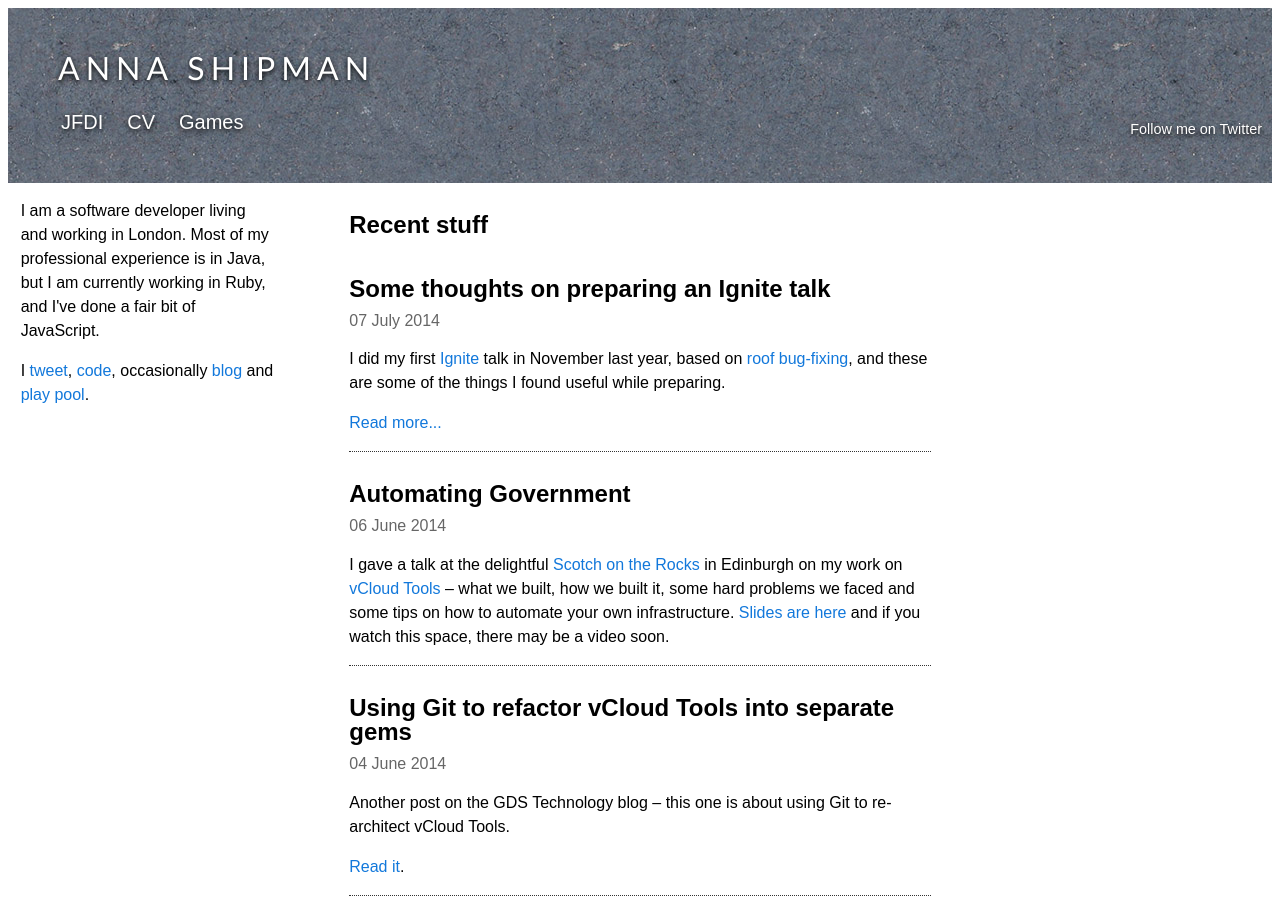
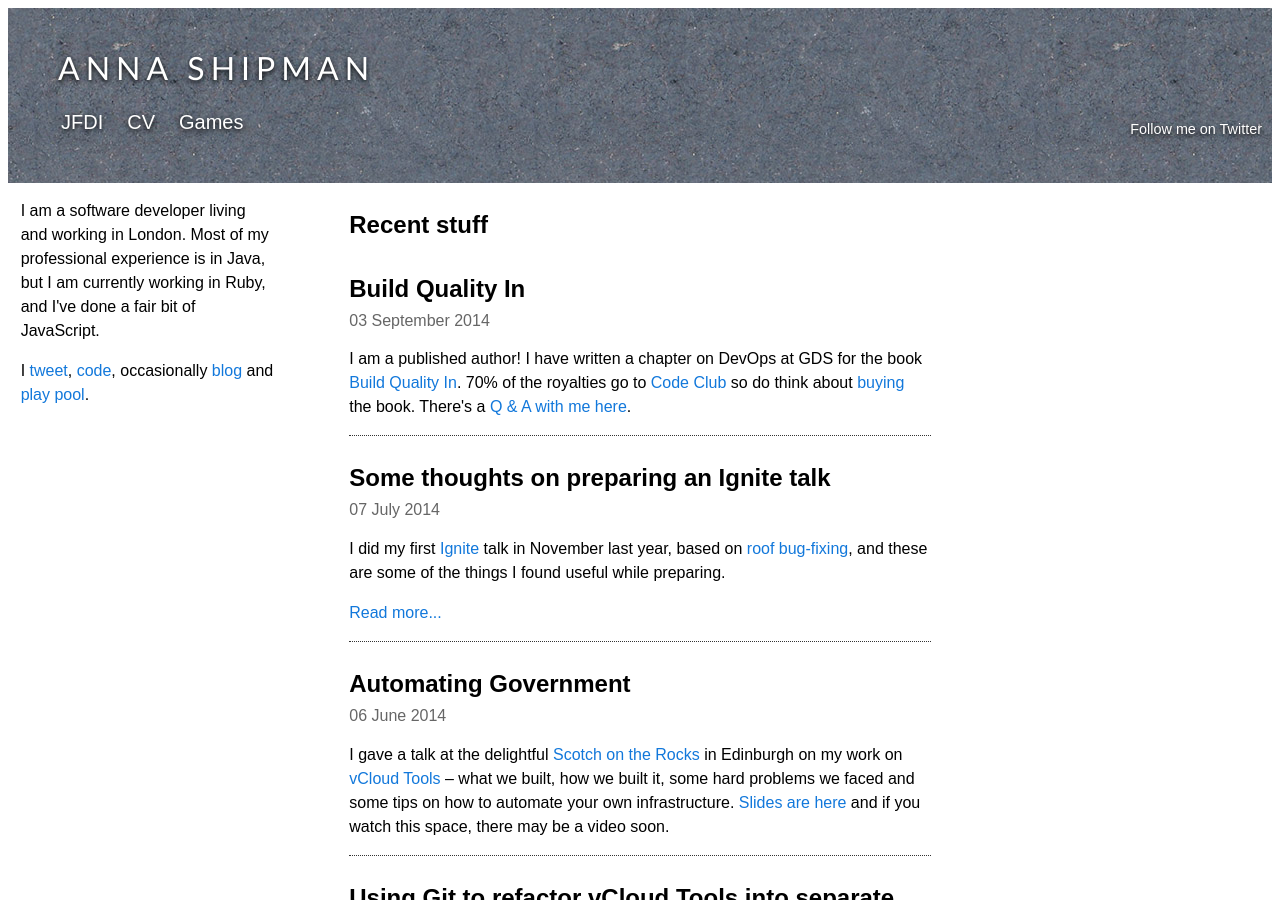
Before and after one commit to annashipman/annashipman.github.io, a Jekyll site: the page index.html, which Jekyll copies as it is, in a window 1280 px wide and 900 px high. Built offline with Jekyll 4.4.1, drawn with Linux system fonts in a browser that asks for light colours; Markdown is read by kramdown in place of the engine named in the settings.

Commit message:
Add link to book

```diff
--- a/index.html
+++ b/index.html
@@ -28,10 +28,16 @@
                 <!-- Column 1 start -->
 <div><h1>Recent stuff</h1></div>
 <div class="blog-post">
+<h1><a href="http://blog.buildqualityin.com/" target="_blank">
+Build Quality In</a></h1>
+<date>03 September 2014</date>
+<p>I am a published author! I have written a chapter on DevOps at GDS for the book <a href="http://blog.buildqualityin.com/" target="_blank">Build Quality In</a>. 70% of the royalties go to <a href="https://www.codeclub.org.uk/" target="_blank">Code Club</a> so do think about <a href="https://leanpub.com/buildqualityin">buying</a> the book. There's a <a href="http://blog.buildqualityin.com/2014/09/02/anna-shipman/" target="_blank">Q & A with me here</a>.</p>
+</div>
+<div class="blog-post">
 <h1><a href="/jfdi/preparing-ignite-talk.html" target="_blank">
 Some thoughts on preparing an Ignite talk</a></h1>
 <date>07 July 2014</date>
-<p>I  did my first <a href="http://igniteshow.com/">Ignite</a> talk in November last year, based on <a href="/jfdi/roof-bug-fixing.html">roof bug-fixing</a>, and these are some of the things I found useful while preparing.</p>
+<p>I did my first <a href="http://igniteshow.com/">Ignite</a> talk in November last year, based on <a href="/jfdi/roof-bug-fixing.html">roof bug-fixing</a>, and these are some of the things I found useful while preparing.</p>
 <p><a href="/jfdi/preparing-ignite-talk.html">Read more...</a></p>
 </div>
 <div class="blog-post">
```
